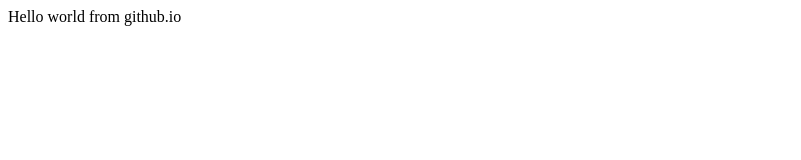
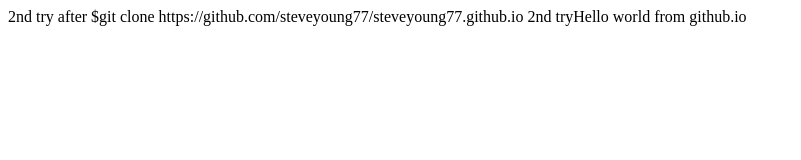
Before and after one commit to steveyoung77/github.io, a plain HTML site: page index.html in a window 1280 px wide. Shown: the whole page, without its empty margins (0-801 px from the left). Drawn offline with Linux system fonts and the light colour scheme.

Commit message:
Commit after step 2

```diff
--- a/index.html
+++ b/index.html
@@ -1,3 +1,4 @@
 <html>
-   Hello world from github.io
+   2nd try after $git clone https://github.com/steveyoung77/steveyoung77.github.io
+   2nd tryHello world from github.io
 </html>
```
